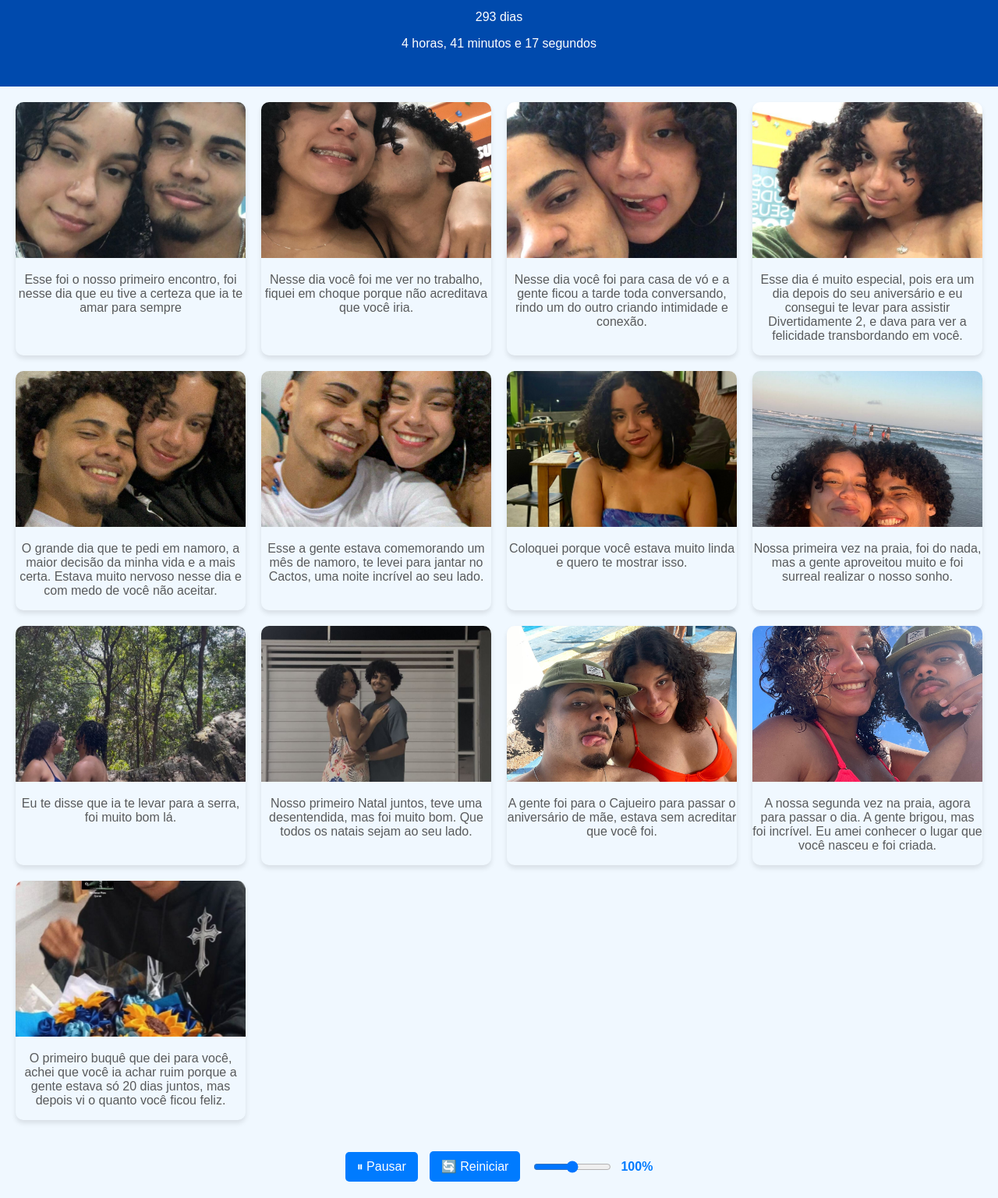
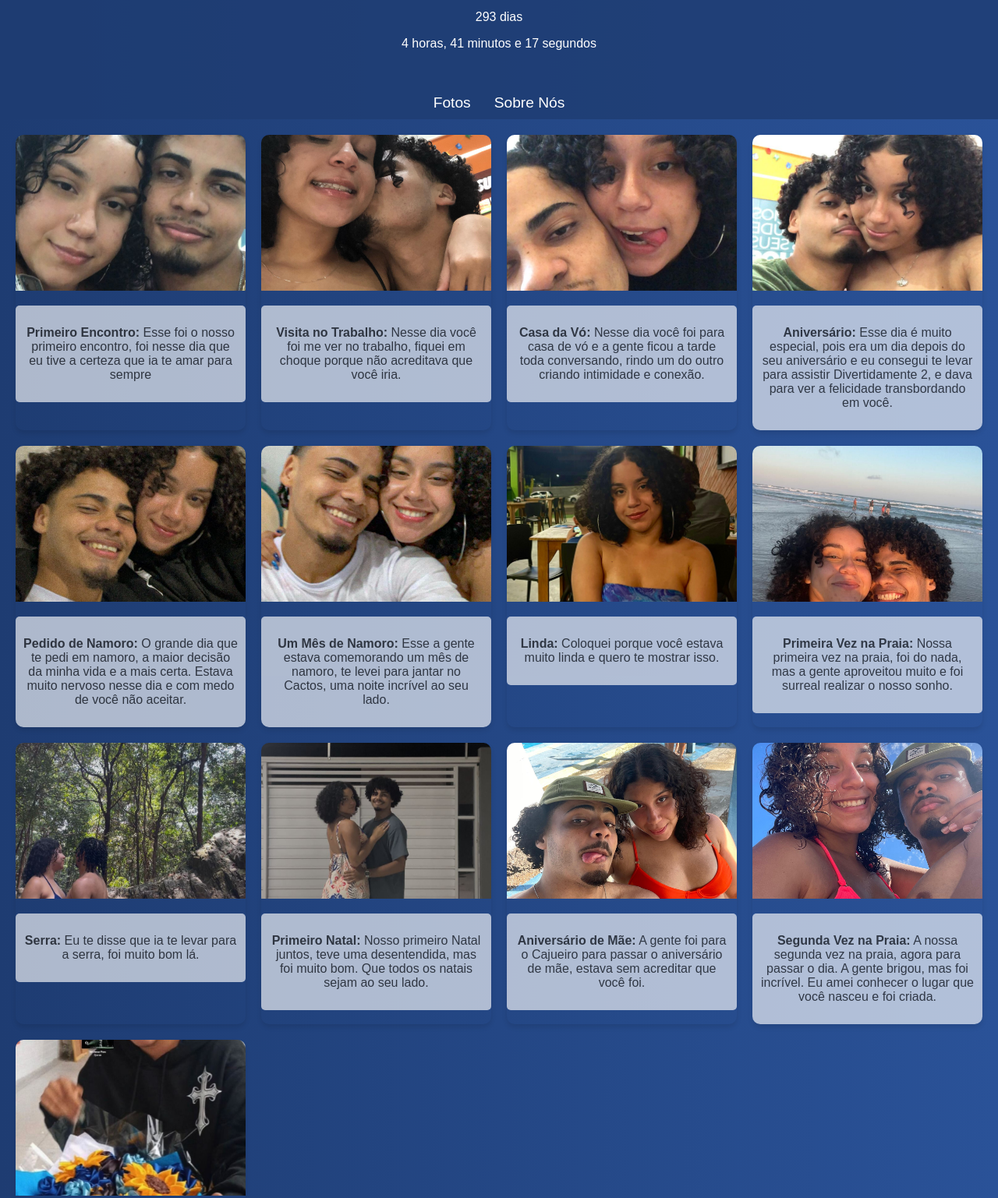
Before and after one commit to Diggo1926/Um_amor_sem_Fim, a plain HTML site: page index.html in a window 1280 px wide. Shown: the part 150-1687 px from the top of the page at 78% size. Before the commit the page ends 1666 px from the top, so only its background shows below. Drawn offline with Linux system fonts and the light colour scheme.

Commit message:
Atualizando site com design minimalista e tons de azul

```diff
--- a/index.html
+++ b/index.html
@@ -17,60 +17,99 @@
         </div>
     </header>
 
+    <nav>
+        <ul>
+            <li><a href="#photos">Fotos</a></li>
+            <li><a href="#about">Sobre Nós</a></li>
+        </ul>
+    </nav>
+
     <section id="photos">
         <!-- Fotos (13 fotos) -->
         <div class="photo" id="photo1">
             <img src="images/photo1.jpg.jpeg" alt="Foto 1" onclick="openModal('photo1')">
-            <p class="photo-text">Esse foi o nosso primeiro encontro, foi nesse dia que eu tive a certeza que ia te amar para sempre</p>
+            <div class="photo-text">
+                <p><strong>Primeiro Encontro:</strong> Esse foi o nosso primeiro encontro, foi nesse dia que eu tive a certeza que ia te amar para sempre</p>
+            </div>
         </div>
         <div class="photo" id="photo2">
             <img src="images/photo2.jpg.jpeg" alt="Foto 2" onclick="openModal('photo2')">
-            <p class="photo-text">Nesse dia você foi me ver no trabalho, fiquei em choque porque não acreditava que você iria.</p>
+            <div class="photo-text">
+                <p><strong>Visita no Trabalho:</strong> Nesse dia você foi me ver no trabalho, fiquei em choque porque não acreditava que você iria.</p>
+            </div>
         </div>
         <div class="photo" id="photo3">
             <img src="images/photo3.jpg.jpeg" alt="Foto 3" onclick="openModal('photo3')">
-            <p class="photo-text">Nesse dia você foi para casa de vó e a gente ficou a tarde toda conversando, rindo um do outro criando intimidade e conexão.</p>
+            <div class="photo-text">
+                <p><strong>Casa da Vó:</strong> Nesse dia você foi para casa de vó e a gente ficou a tarde toda conversando, rindo um do outro criando intimidade e conexão.</p>
+            </div>
         </div>
         <div class="photo" id="photo4">
             <img src="images/photo4.jpg.jpeg" alt="Foto 4" onclick="openModal('photo4')">
-            <p class="photo-text">Esse dia é muito especial, pois era um dia depois do seu aniversário e eu consegui te levar para assistir Divertidamente 2, e dava para ver a felicidade transbordando em você.</p>
+            <div class="photo-text">
+                <p><strong>Aniversário:</strong> Esse dia é muito especial, pois era um dia depois do seu aniversário e eu consegui te levar para assistir Divertidamente 2, e dava para ver a felicidade transbordando em você.</p>
+            </div>
         </div>
         <div class="photo" id="photo5">
             <img src="images/photo5.jpg.jpeg" alt="Foto 5" onclick="openModal('photo5')">
-            <p class="photo-text">O grande dia que te pedi em namoro, a maior decisão da minha vida e a mais certa. Estava muito nervoso nesse dia e com medo de você não aceitar.</p>
+            <div class="photo-text">
+                <p><strong>Pedido de Namoro:</strong> O grande dia que te pedi em namoro, a maior decisão da minha vida e a mais certa. Estava muito nervoso nesse dia e com medo de você não aceitar.</p>
+            </div>
         </div>
         <div class="photo" id="photo6">
             <img src="images/photo6.jpg.jpeg" alt="Foto 6" onclick="openModal('photo6')">
-            <p class="photo-text">Esse a gente estava comemorando um mês de namoro, te levei para jantar no Cactos, uma noite incrível ao seu lado.</p>
+            <div class="photo-text">
+                <p><strong>Um Mês de Namoro:</strong> Esse a gente estava comemorando um mês de namoro, te levei para jantar no Cactos, uma noite incrível ao seu lado.</p>
+            </div>
         </div>
         <div class="photo" id="photo7">
             <img src="images/photo7.jpg.jpeg" alt="Foto 7" onclick="openModal('photo7')">
-            <p class="photo-text">Coloquei porque você estava muito linda e quero te mostrar isso.</p>
+            <div class="photo-text">
+                <p><strong>Linda:</strong> Coloquei porque você estava muito linda e quero te mostrar isso.</p>
+            </div>
         </div>
         <div class="photo" id="photo8">
             <img src="images/photo8.jpg.jpeg" alt="Foto 8" onclick="openModal('photo8')">
-            <p class="photo-text">Nossa primeira vez na praia, foi do nada, mas a gente aproveitou muito e foi surreal realizar o nosso sonho.</p>
+            <div class="photo-text">
+                <p><strong>Primeira Vez na Praia:</strong> Nossa primeira vez na praia, foi do nada, mas a gente aproveitou muito e foi surreal realizar o nosso sonho.</p>
+            </div>
         </div>
         <div class="photo" id="photo9">
             <img src="images/photo9.jpg.jpeg" alt="Foto 9" onclick="openModal('photo9')">
-            <p class="photo-text">Eu te disse que ia te levar para a serra, foi muito bom lá.</p>
+            <div class="photo-text">
+                <p><strong>Serra:</strong> Eu te disse que ia te levar para a serra, foi muito bom lá.</p>
+            </div>
         </div>
         <div class="photo" id="photo10">
             <img src="images/photo10.jpg.jpeg" alt="Foto 10" onclick="openModal('photo10')">
-            <p class="photo-text">Nosso primeiro Natal juntos, teve uma desentendida, mas foi muito bom. Que todos os natais sejam ao seu lado.</p>
+            <div class="photo-text">
+                <p><strong>Primeiro Natal:</strong> Nosso primeiro Natal juntos, teve uma desentendida, mas foi muito bom. Que todos os natais sejam ao seu lado.</p>
+            </div>
         </div>
         <div class="photo" id="photo11">
             <img src="images/photo11.jpg.jpeg" alt="Foto 11" onclick="openModal('photo11')">
-            <p class="photo-text">A gente foi para o Cajueiro para passar o aniversário de mãe, estava sem acreditar que você foi.</p>
+            <div class="photo-text">
+                <p><strong>Aniversário de Mãe:</strong> A gente foi para o Cajueiro para passar o aniversário de mãe, estava sem acreditar que você foi.</p>
+            </div>
         </div>
         <div class="photo" id="photo12">
             <img src="images/photo12.jpg.jpeg" alt="Foto 12" onclick="openModal('photo12')">
-            <p class="photo-text">A nossa segunda vez na praia, agora para passar o dia. A gente brigou, mas foi incrível. Eu amei conhecer o lugar que você nasceu e foi criada.</p>
+            <div class="photo-text">
+                <p><strong>Segunda Vez na Praia:</strong> A nossa segunda vez na praia, agora para passar o dia. A gente brigou, mas foi incrível. Eu amei conhecer o lugar que você nasceu e foi criada.</p>
+            </div>
         </div>
         <div class="photo" id="photo13">
             <img src="images/photo13.jpg.jpeg" alt="Foto 13" onclick="openModal('photo13')">
-            <p class="photo-text">O primeiro buquê que dei para você, achei que você ia achar ruim porque a gente estava só 20 dias juntos, mas depois vi o quanto você ficou feliz.</p>
+            <div class="photo-text">
+                <p><strong>Primeiro Buquê:</strong> O primeiro buquê que dei para você, achei que você ia achar ruim porque a gente estava só 20 dias juntos, mas depois vi o quanto você ficou feliz.</p>
+            </div>
         </div>
+    </section>
+
+    <!-- Sobre Nós -->
+    <section id="about">
+        <h2>Sobre Nós</h2>
+        <p>Somos um casal apaixonado que adora compartilhar momentos especiais juntos. Desde o nosso primeiro encontro, sabíamos que estávamos destinados a ficar juntos. Este site é uma celebração do nosso amor e das memórias que criamos ao longo do tempo.</p>
     </section>
 
     <!-- Modal -->
@@ -87,8 +126,8 @@
         </audio>
 
         <div id="audio-control">
-            <button id="play-pause" onclick="toggleAudio()">⏸ Pausar</button>
-            <button id="restart" onclick="restartAudio()">🔄 Reiniciar</button>
+            <button id="play-pause" onclick="toggleAudio()"><span class="icon">⏸</span> Pausar</button>
+            <button id="restart" onclick="restartAudio()"><span class="icon">🔄</span> Reiniciar</button>
 
             <div class="volume-container">
                 <input type="range" id="volume-control" min="0" max="1" step="0.1" onchange="changeVolume(this.value)">
--- a/script.js
+++ b/script.js
@@ -42,10 +42,10 @@ const volumeValue = document.getElementById("volume-value");
 function toggleAudio() {
     if (audioPlayer.paused) {
         audioPlayer.play();
-        playPauseButton.innerHTML = "⏸ Pausar";
+        playPauseButton.innerHTML = '<span class="icon">⏸</span> Pausar';
     } else {
         audioPlayer.pause();
-        playPauseButton.innerHTML = "▶ Tocar";
+        playPauseButton.innerHTML = '<span class="icon">▶</span> Tocar';
     }
 }
 
@@ -53,7 +53,7 @@ function toggleAudio() {
 function restartAudio() {
     audioPlayer.currentTime = 0;
     audioPlayer.play();
-    playPauseButton.innerHTML = "⏸ Pausar";
+    playPauseButton.innerHTML = '<span class="icon">⏸</span> Pausar';
 }
 
 // Detectar a tecla "5" e reiniciar a música
@@ -78,5 +78,5 @@ updateCounter();
 // Tocar música automaticamente ao carregar a página
 window.addEventListener('load', () => {
     audioPlayer.play();
-    playPauseButton.innerHTML = "⏸ Pausar";
+    playPauseButton.innerHTML = '<span class="icon">⏸</span> Pausar';
 });
--- a/style.css
+++ b/style.css
@@ -1,14 +1,14 @@
 /* Estilo para o layout principal */
 body {
     font-family: 'Arial', sans-serif;
-    background-color: #f0f8ff;
+    background: linear-gradient(to right, #1e3c72, #2a5298);
     color: #333;
     margin: 0;
     padding: 0;
 }
 
 header {
-    background-color: #004aad;
+    background-color: rgba(30, 60, 114, 0.8);
     color: white;
     text-align: center;
     padding: 30px 0;
@@ -26,6 +26,34 @@ h1 {
 #counter h2 {
     font-size: 1.2em;
     margin: 0;
+}
+
+nav {
+    background-color: rgba(30, 60, 114, 0.8);
+    padding: 10px 0;
+}
+
+nav ul {
+    list-style: none;
+    display: flex;
+    justify-content: center;
+    margin: 0;
+    padding: 0;
+}
+
+nav ul li {
+    margin: 0 15px;
+}
+
+nav ul li a {
+    color: white;
+    text-decoration: none;
+    font-size: 1.2em;
+    transition: color 0.3s ease;
+}
+
+nav ul li a:hover {
+    color: #d1e0ff;
 }
 
 #photos {
@@ -61,7 +89,9 @@ h1 {
 }
 
 .photo-text {
-    font-size: 1em;
+    background-color: rgba(255, 255, 255, 0.8);
+    padding: 10px;
+    border-radius: 5px;
     margin-top: 15px;
     color: #333;
     opacity: 0.8;
@@ -70,6 +100,16 @@ h1 {
 
 .photo:hover .photo-text {
     opacity: 1;
+}
+
+#about {
+    padding: 20px;
+    text-align: center;
+}
+
+#about h2 {
+    font-size: 2em;
+    margin-bottom: 20px;
 }
 
 .modal {
@@ -95,7 +135,10 @@ h1 {
 }
 
 #modal-text {
-    color: white;
+    background-color: white;
+    padding: 10px;
+    border-radius: 5px;
+    color: #333;
     font-size: 1.2em;
     margin-top: 15px;
 }
@@ -112,7 +155,7 @@ h1 {
 
 .close:hover,
 .close:focus {
-    color: #f8f8f8;
+    color: #d1e0ff;
     text-decoration: none;
 }
 
@@ -136,10 +179,21 @@ h1 {
     border-radius: 5px;
     cursor: pointer;
     transition: 0.3s;
+    display: flex;
+    align-items: center;
+    gap: 5px;
+}
+
+#audio-control button .icon {
+    font-size: 1.2em;
 }
 
 #audio-control button:hover {
     background-color: #005bb5;
+}
+
+#audio-control button:active {
+    transform: scale(0.95);
 }
 
 /* Estilizar o controle de volume */
```
